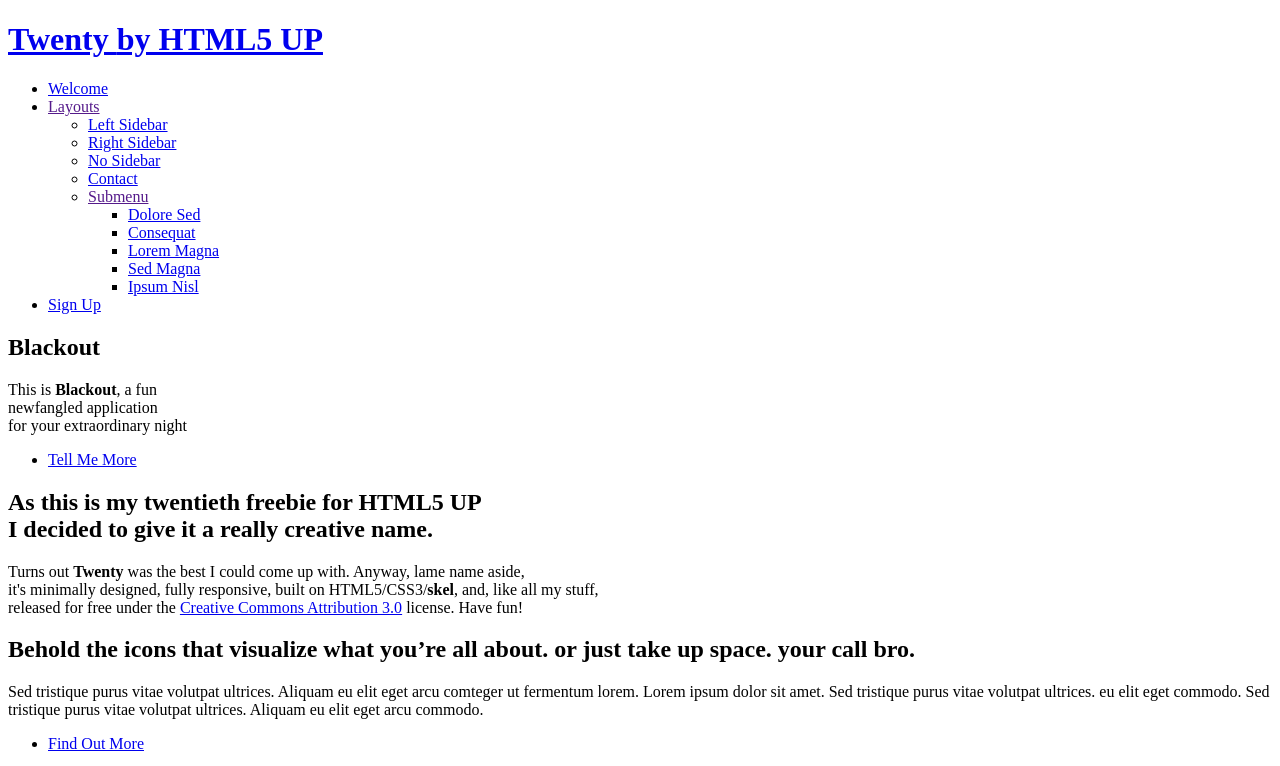
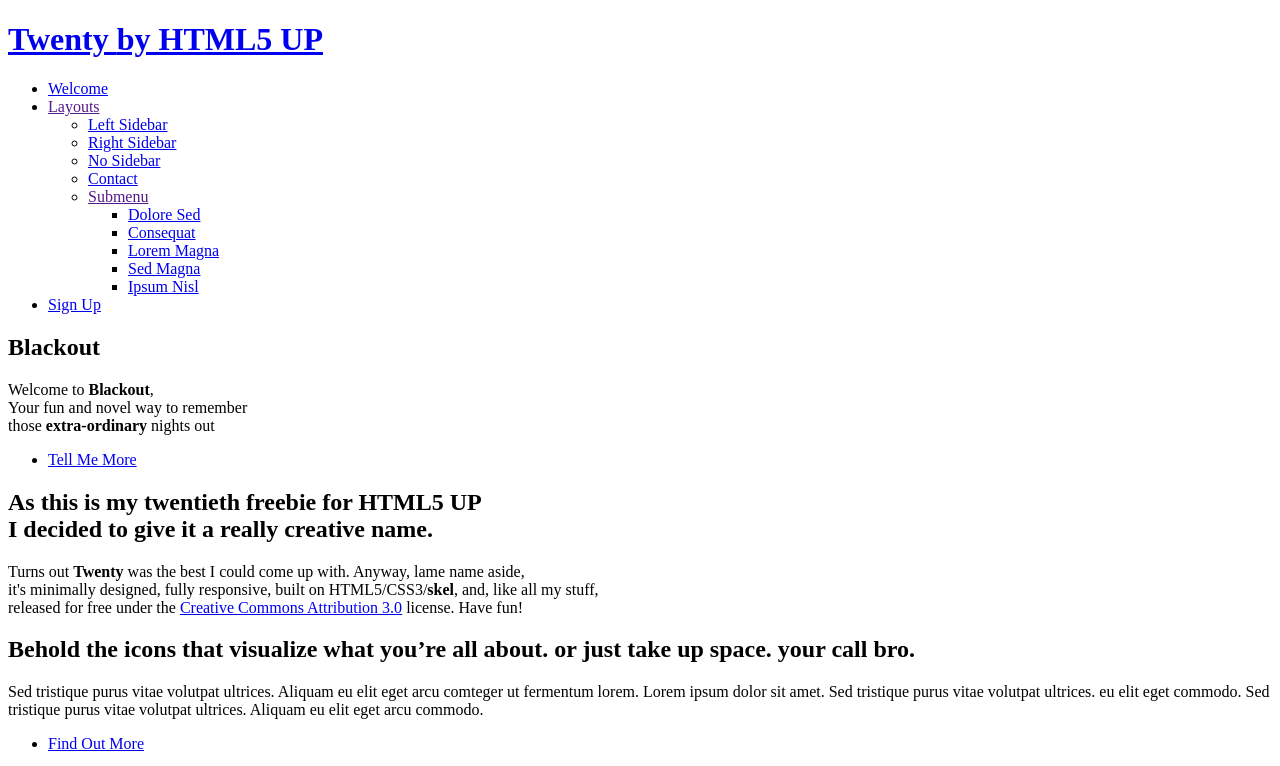
Before and after one commit to bhahm/sipsomething-, a plain HTML site: page index.html in a window 1280 px wide. Shown: the top 766 px of the page. Drawn offline with Linux system fonts and the light colour scheme; a script that the page names is missing; some icons are missing.

Commit message:
Update index.html

```diff
--- a/index.html
+++ b/index.html
@@ -70,9 +70,9 @@
 					<header>
 						<h2>Blackout</h2>
 					</header>
-					<p>This is <strong>Blackout</strong>, a fun<br />
-					newfangled application<br />
-					for your extraordinary night</p>
+					<p>Welcome to <strong>Blackout</strong>, <br />
+					Your fun and novel way to remember<br />
+					those <strong>extra-ordinary</strong> nights out</p>
 					<footer>
 						<ul class="buttons vertical">
 							<li><a href="#main" class="button fit scrolly">Tell Me More</a></li>
```
